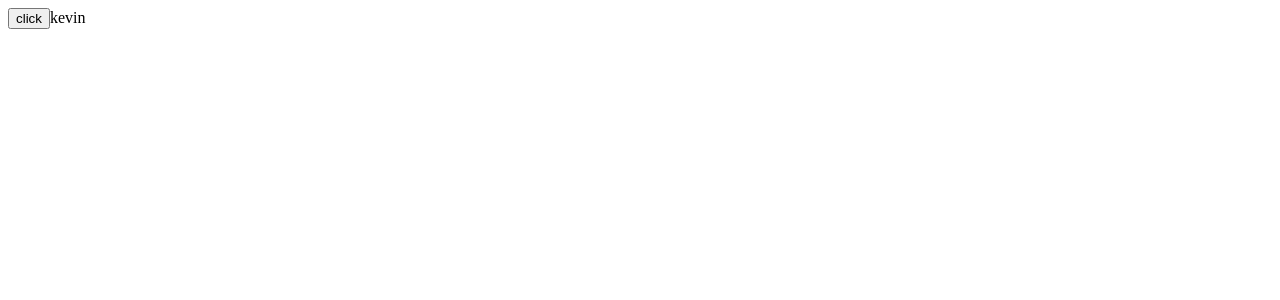
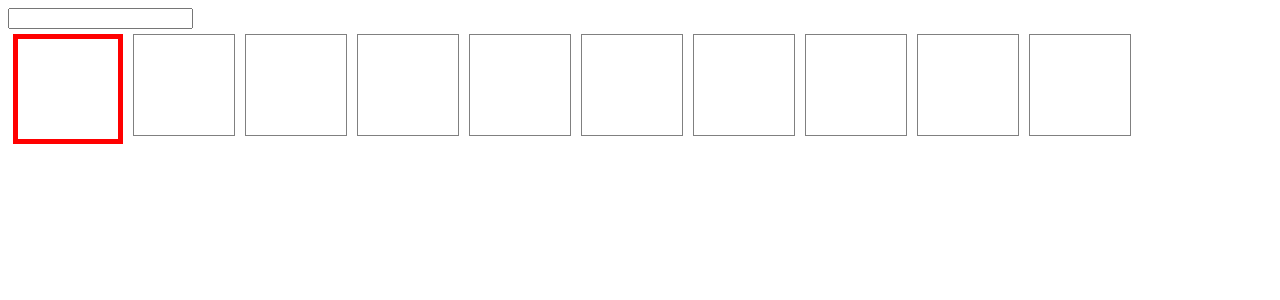
Before and after one commit to Yangyukai0129/webpack-test, a React (Create React App) app in the folder code/myapp/: page / in a window 1280 px wide. Shown: the top 300 px of the page. Built offline with nearby package versions, Linux system fonts and the light colour scheme.

Commit message:
增加16練習

```diff
--- a/code/myapp/src/02-advanced/15-生命週期-更新階段2.js
+++ b/code/myapp/src/02-advanced/15-生命週期-更新階段2.js
@@ -19,7 +19,7 @@ export default class App extends Component {
         )
     }
 
-    // scu
+    // scu 性能優化函數
     shouldComponentUpdate(nextProps, nextState) {
         // return true 應該更新
         // return false 阻止更新
--- /dev/null
+++ b/code/myapp/src/02-advanced/16-生命週期-更新階段2-案例.js
@@ -0,0 +1,46 @@
+import React, { Component } from 'react'
+
+export default class App extends Component {
+
+    state = {
+        list: ['00', '11', '22', '33', '44', '55', '66', '77', '88', '99'],
+        current: 0
+    }
+    render() {
+
+        return (
+            <div>
+                <input type='number' onChange={(event) => this.setState({
+                    // 原本是字串，要轉成數字才可以正常比對
+                    current: Number(event.target.value)
+                })}></input>
+                <div style={{ display: 'flex', flexWrap: 'wrap' }}>
+                    {this.state.list.map((item, index) =>
+                        <BOX key={item} current={this.state.current} index={index}></BOX>
+                    )}
+                </div>
+            </div>
+        )
+    }
+}
+
+class BOX extends Component {
+
+    shouldComponentUpdate(nextProps, nextState) {
+        // 只更新舊的box跟新的box(e.g.現在有10個box，如果沒有這段的話會更新10次，有這段的話只會更新2次)
+        if (this.props.current === this.props.index || nextProps.current === nextProps.index)
+            return true
+        return false
+    }
+
+    render() {
+        console.log('render')
+        return (
+            <div style={{
+                width: '100px', height: '100px',
+                border: this.props.current === this.props.index ? '5px solid red' : '1px solid gray',
+                margin: '5px'
+            }}></div>
+        )
+    }
+}
--- a/code/myapp/src/index.js
+++ b/code/myapp/src/index.js
@@ -4,7 +4,7 @@ import { createRoot } from 'react-dom/client'
 
 // createRoot(document.getElementById('root')).render(<div>234</div>);
 
-import App from './02-advanced/15-生命週期-更新階段2'
+import App from './02-advanced/16-生命週期-更新階段2-案例'
 
 createRoot(document.getElementById('root')).render(<App></App>)
 
```
